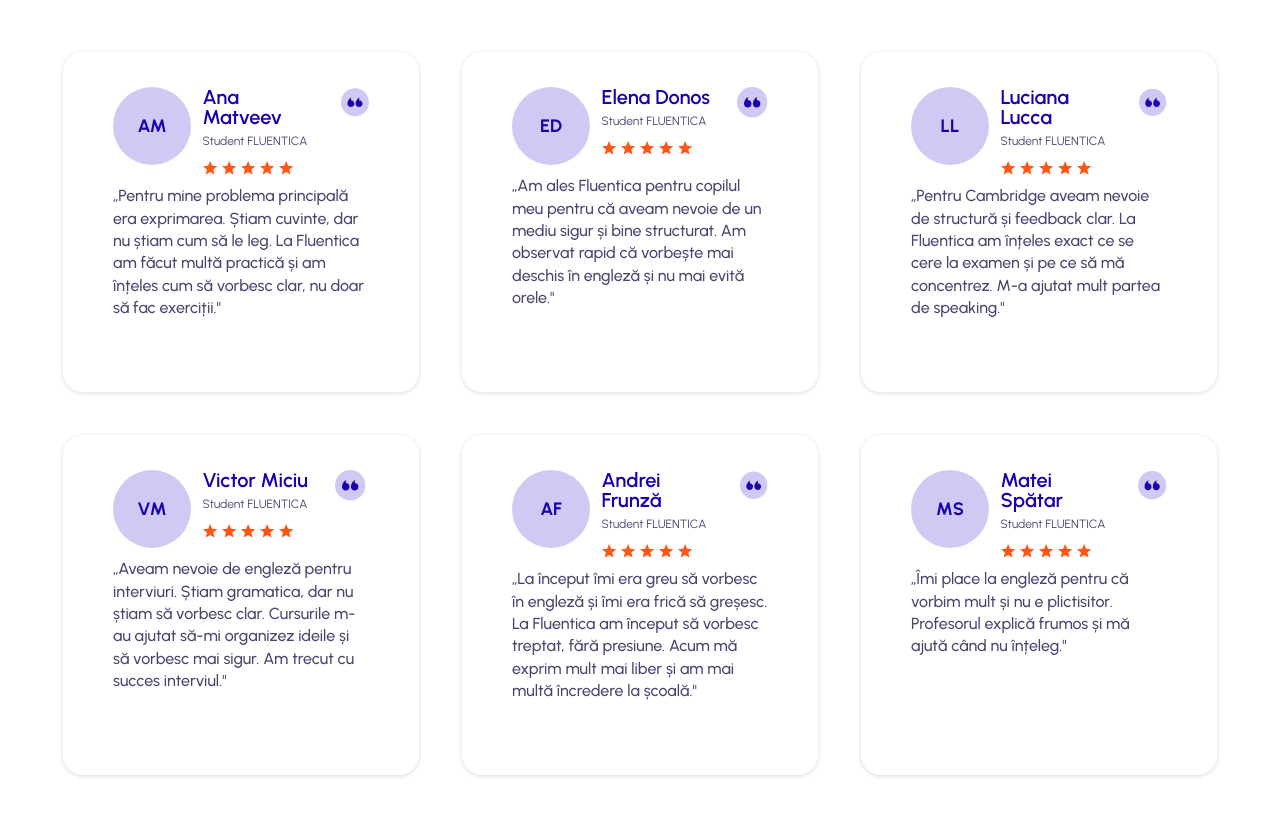
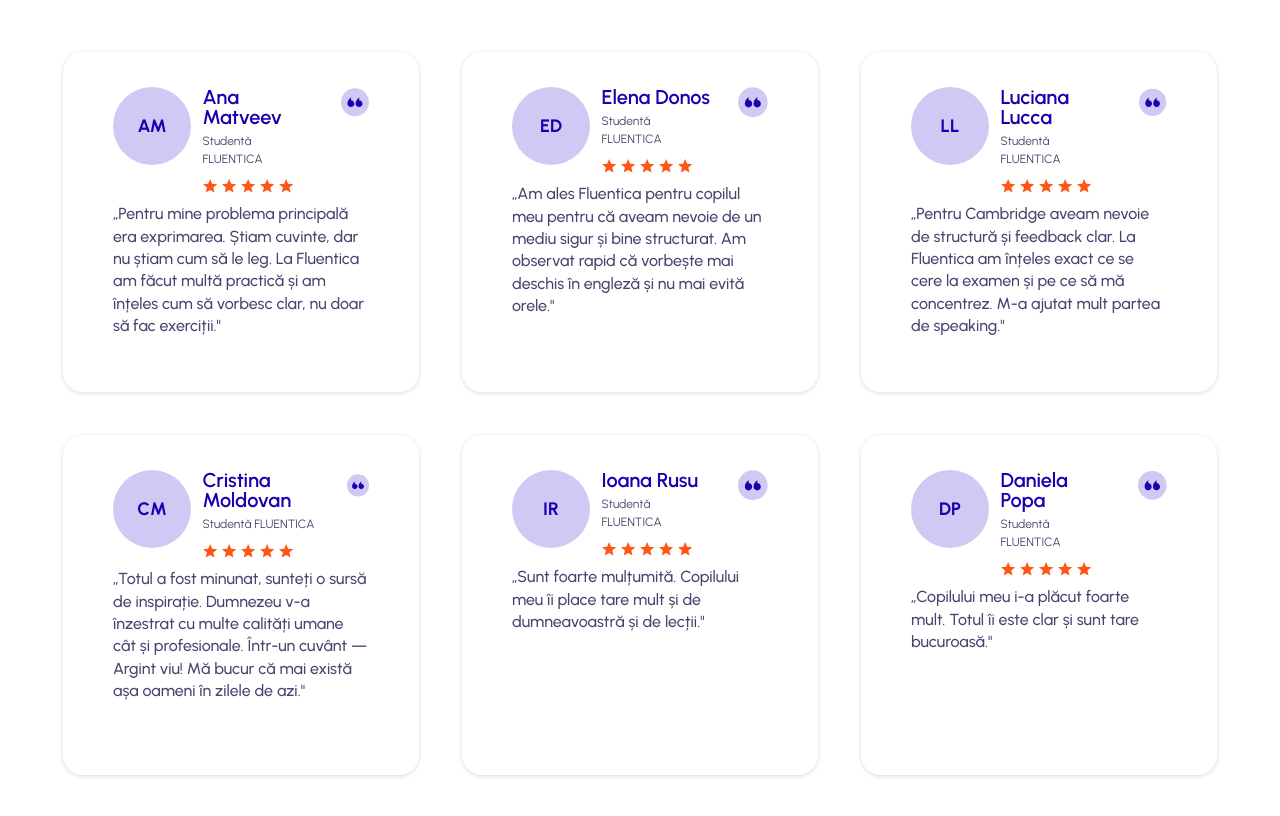
Before and after one commit to Lienkulet/Fluentica, a Next.js app: page / in a window 1280 px wide. Shown: the part 5149-5965 px from the top of the page. Built offline with nearby package versions, Linux system fonts and the light colour scheme.

Commit message:
new testimonials

```diff
--- a/src/components/cards/TestimonialCard.jsx
+++ b/src/components/cards/TestimonialCard.jsx
@@ -14,7 +14,7 @@ const TestimonialCard = ({ name, quote }) => {
           </div>
           <div className='mr-[15.5px]'>
             <p className='text-blue-navy font-semibold text-xl leading-[100%] tracking-[1%]'>{name}</p>
-            <p className='text-blue-grey2 text-xs tracking-[3%] leading-normal font-normal mt-1.25 mb-2.75'>Student FLUENTICA</p>
+            <p className='text-blue-grey2 text-xs tracking-[3%] leading-normal font-normal mt-1.25 mb-2.75'>Studentǎ FLUENTICA</p>
             <div className='flex items-center gap-1'>
               {Array.from({ length: 5 }).map((_, i) => <StarIcon key={i} />)}
             </div>
--- a/src/data/testimonials.js
+++ b/src/data/testimonials.js
@@ -12,15 +12,27 @@ export const testimonials = [
     quote: '„Pentru Cambridge aveam nevoie de structură și feedback clar. La Fluentica am înțeles exact ce se cere la examen și pe ce să mă concentrez. M-a ajutat mult partea de speaking."',
   },
   {
-    name: 'Victor Miciu',
-    quote: '„Aveam nevoie de engleză pentru interviuri. Știam gramatica, dar nu știam să vorbesc clar. Cursurile m-au ajutat să-mi organizez ideile și să vorbesc mai sigur. Am trecut cu succes interviul."',
+    name: 'Cristina Moldovan',
+    quote: '„Totul a fost minunat, sunteți o sursă de inspirație. Dumnezeu v-a înzestrat cu multe calități umane cât și profesionale. Într-un cuvânt — Argint viu! Mă bucur că mai există așa oameni în zilele de azi."',
   },
   {
-    name: 'Andrei Frunză',
-    quote: '„La început îmi era greu să vorbesc în engleză și îmi era frică să greșesc. La Fluentica am început să vorbesc treptat, fără presiune. Acum mă exprim mult mai liber și am mai multă încredere la școală."',
+    name: 'Ioana Rusu',
+    quote: '„Sunt foarte mulțumită. Copilului meu îi place tare mult și de dumneavoastră și de lecții."',
   },
   {
-    name: 'Matei Spătar',
-    quote: '„Îmi place la engleză pentru că vorbim mult și nu e plictisitor. Profesorul explică frumos și mă ajută când nu înțeleg."',
+    name: 'Daniela Popa',
+    quote: '„Copilului meu i-a plăcut foarte mult. Totul îi este clar și sunt tare bucuroasă."',
   },
+  //   {
+//     name: 'Victor Miciu',
+//     quote: '„Aveam nevoie de engleză pentru interviuri. Știam gramatica, dar nu știam să vorbesc clar. Cursurile m-au ajutat să-mi organizez ideile și să vorbesc mai sigur. Am trecut cu succes interviul."',
+//   },
+//   {
+//     name: 'Andrei Frunză',
+//     quote: '„La început îmi era greu să vorbesc în engleză și îmi era frică să greșesc. La Fluentica am început să vorbesc treptat, fără presiune. Acum mă exprim mult mai liber și am mai multă încredere la școală."',
+//   },
+//   {
+//     name: 'Matei Spătar',
+//     quote: '„Îmi place la engleză pentru că vorbim mult și nu e plictisitor. Profesorul explică frumos și mă ajută când nu înțeleg."',
+//   },
 ]
```
